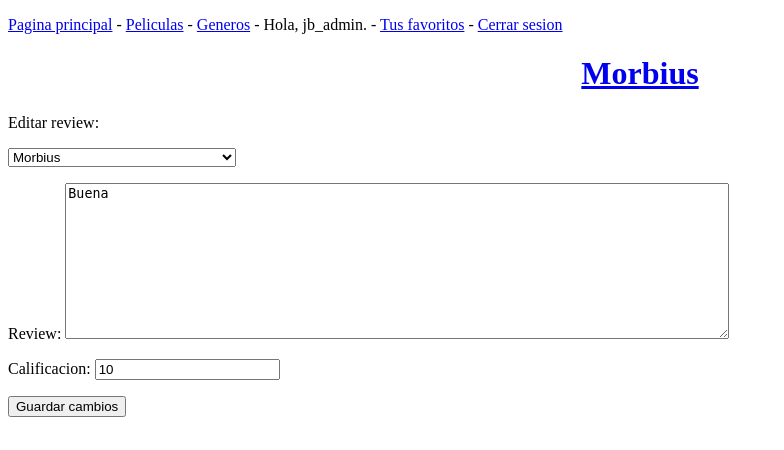
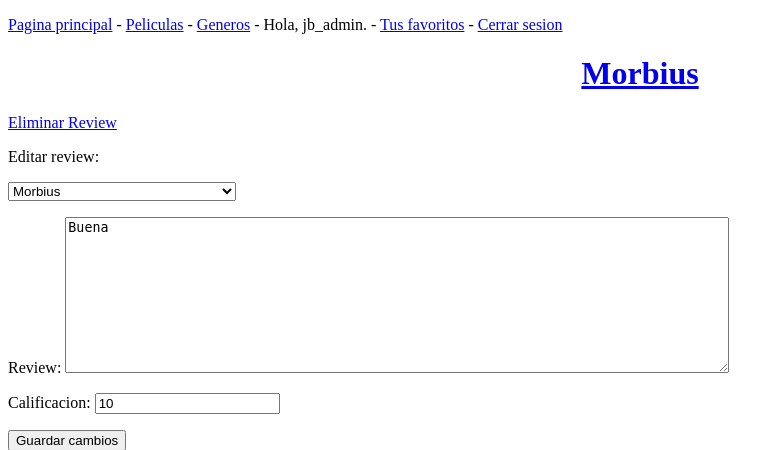
Before and after one commit to LuisMtzGarcia/ClonIMDb, a Django app: page /review/editar/8/ in a window 1280 px wide. Shown: the top 450 px of the page, without its empty margins (0-784 px from the left). Run offline with Django 4.2, Linux system fonts and the light colour scheme; a user stored in the database is signed in; data comes from the database, SQL or seed files in the repository; both versions use the stored data as it was after the commit.

Commit message:
Agregara funcion para eliminar la review de una pelicula
Se agrega la funcion para que un usuario elimine la review que hizo de una
pelicula. Se vincula a esta funcion dentro de 'editarReview'.

```diff
--- a/appIMDb/templates/appIMDb/editarReview.html
+++ b/appIMDb/templates/appIMDb/editarReview.html
@@ -7,6 +7,11 @@
             {{ pelicula }}
         </a>
     </h1>
+
+    <a href="{% url 'appIMDb:borrarReview' review.id %}">
+        Eliminar Review
+    </a>
+
 
     <p>
         Editar review:
--- a/appIMDb/urls.py
+++ b/appIMDb/urls.py
@@ -20,4 +20,6 @@ urlpatterns = [
     path('review/<int:pelicula_id>/', views.nuevaReview, name='nuevaReview'),
     # Pagina para editar una review.
     path('review/editar/<int:review_id>/', views.editarReview, name='editarReview'),
+    # Pagina para borrar una review.
+    path('review/borrar/<int:review_id>/', views.borrarReview, name='borrarReview'),
 ]
--- a/appIMDb/views.py
+++ b/appIMDb/views.py
@@ -143,10 +143,13 @@ def borrarReview(request, review_id):
     """Elimina una review existente."""
     review = get_object_or_404(Review, id=review_id)
 
-    pelicula = review.pelicula
-    # Verifica que la review por editar sea del usuario.
-    if review.usuario == request.user:
+    pelicula = get_object_or_404(Pelicula, id=review.pelicula.id)
+    # Verifica que la review por borrar sea del usuario.
+    if review.usuario.username == request.user.username:
         review.delete()
         return redirect('appIMDb:pelicula', pelicula_id=pelicula.id)
     else:
         raise PermissionDenied
+
+    context = {'pelicula': pelicula}
+    return render(request, 'appIMDb/borrarReview.html', context)
```
Also changed, not shown: appIMDb/templates/appIMDb/borrarReview.html (added, +9 -0 lines), db.sqlite3.
